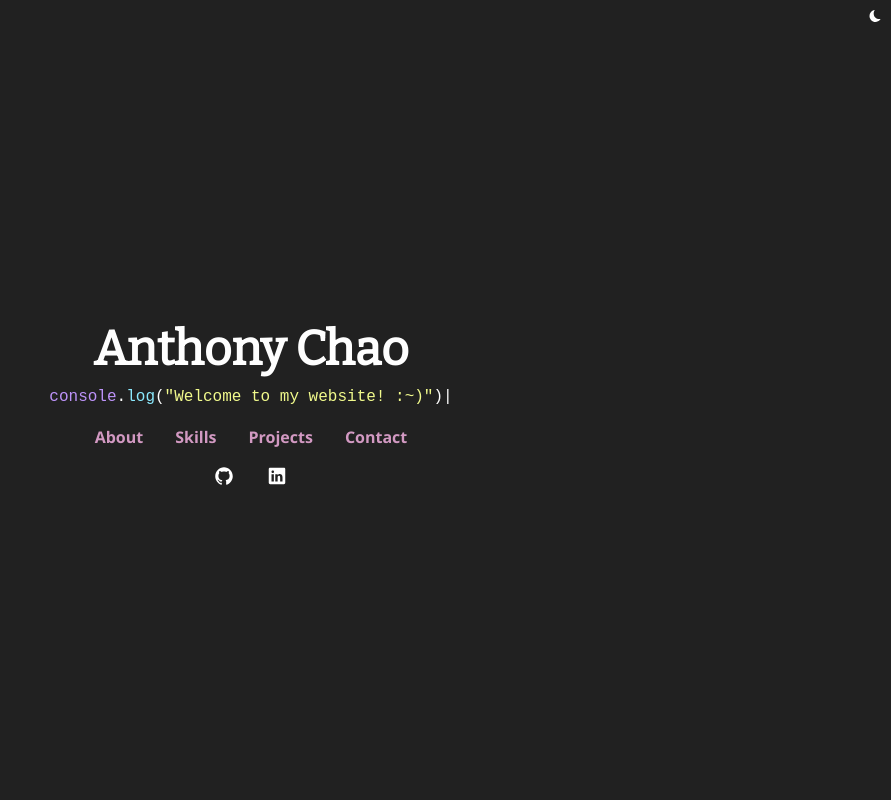
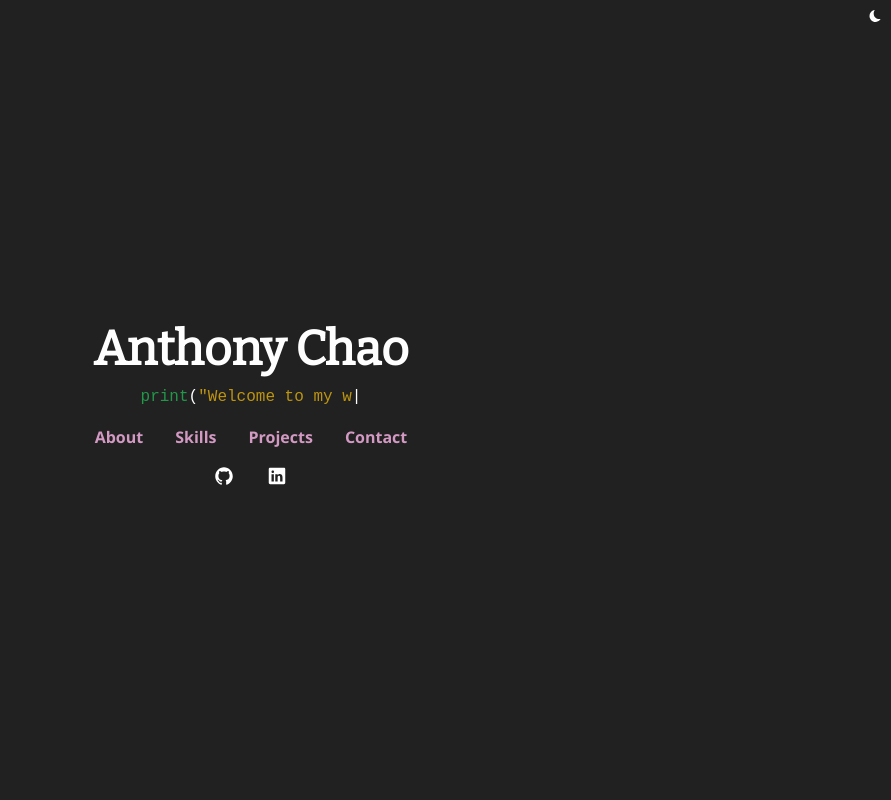
Before and after one commit to anthonysea/portfolio_2020, a Next.js app: page / in a window 1280 px wide. Shown: the top 800 px of the page, without its empty margins (389-1280 px from the left). Built offline with nearby package versions, Linux system fonts and the light colour scheme.

Commit message:
edited heading subtitile

```diff
--- a/components/WelcomeText.js
+++ b/components/WelcomeText.js
@@ -7,11 +7,13 @@ export default function WelcomeText({ children }) {
     const { dark } = useContext(ThemeContext)
     return (
         <div >
-            <Typist className={styles.code} avgTypingDelay={100}>
-                <span className={ dark ? styles.consoleDark : styles.console }>console</span>
+            <Typist className={styles.code} avgTypingDelay={120}>
+                <span className={ styles.console }>console</span>
                 .
-                <span className={ dark ? styles.logDark : styles.log }>log</span>
-                (<span className={ dark ? styles.stringDark : styles.string }>"Welcome to my website! :~)"</span>)
+                <span className={ styles.log }>log</span>(
+                <Typist.Backspace count={12} delay={300}></Typist.Backspace>
+                <span className={ styles.log }>print</span>
+                (<span className={ styles.string }>"Welcome to my website! :~)"</span>)
             </Typist>
         </div>
     )
--- a/components/WelcomeText.module.css
+++ b/components/WelcomeText.module.css
@@ -3,7 +3,7 @@
 }
 
 .console {
-    color: #383a42;
+    color: #b87aff;
 }
 
 .log {
@@ -11,17 +11,5 @@
 }
 
 .string {
-    color: #c5a332;
+    color: #be950f;
 }
-
-.consoleDark {
-    color: #bd93f9;
-}
-
-.logDark {
-    color: #8be9fd;
-}
-
-.stringDark {
-    color: #f1fa8c;
-}
```
